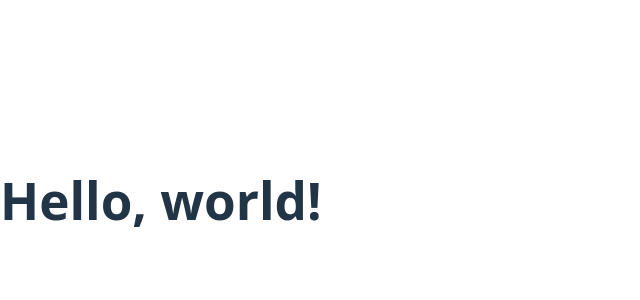
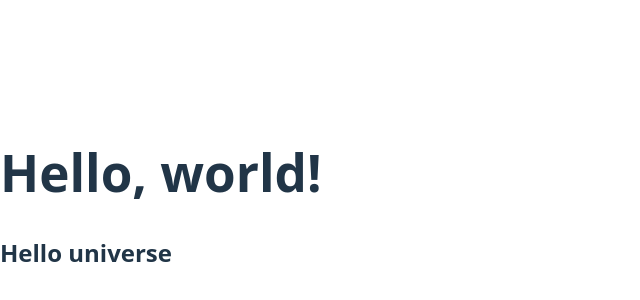
Before and after one commit to irwinleah/second-react-app, a React (Vite) app: page / in a window 1280 px wide. Shown: the part 200-500 px from the top of the page, without its empty margins (0-640 px from the left). Built offline with nearby package versions, Linux system fonts and the light colour scheme.

Commit message:
parent element added

```diff
--- a/src/App.jsx
+++ b/src/App.jsx
@@ -3,7 +3,10 @@
 const App = () => {
 
   return (
-    <h1>Hello, world!</h1>
+    <>
+      <h1>Hello, world!</h1>
+      <h2>Hello universe</h2>
+    </>
   );
 };
 
```
